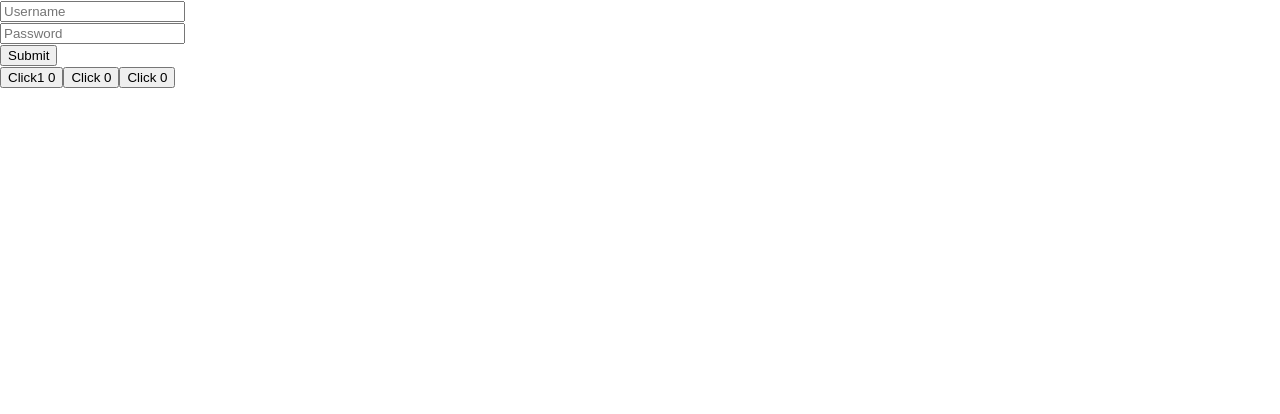
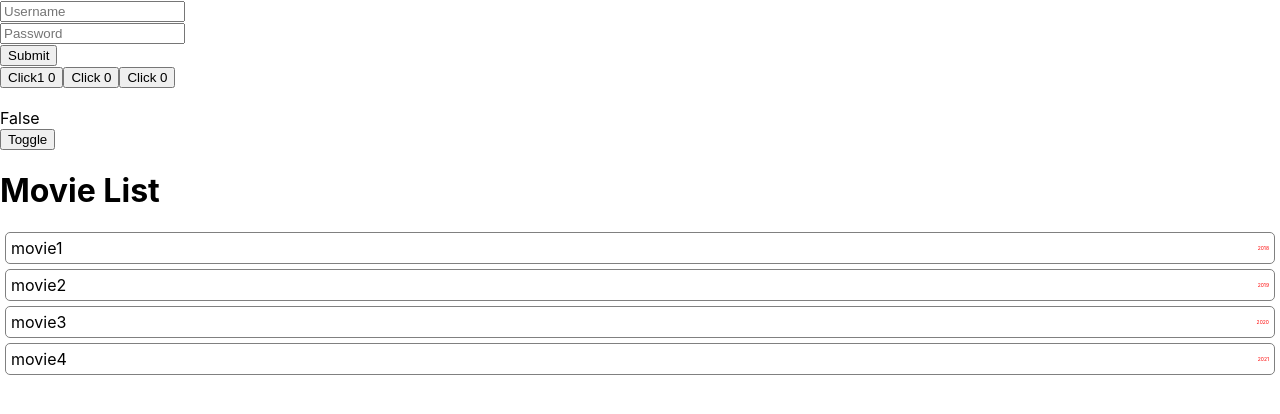
Before and after one commit to hasuikhs/react, a React (Create React App) app in the folder Basic2/blog/: page / in a window 1280 px wide. Shown: the top 414 px of the page. Built offline with nearby package versions, Linux system fonts and the light colour scheme.

Commit message:
210907|Add react repeat component

```diff
--- a/Basic2/blog/src/App.js
+++ b/Basic2/blog/src/App.js
@@ -5,11 +5,14 @@ function App() {
 
   const [username, setUsername] = useState('');
   const [password, setPassword] = useState('');
+  const [condition, setCondition] = useState(false);
 
   const onSubmit = (event) => {
     event.preventDefault();
     alert('submitted');
   };
+
+  const toggle = () => setCondition(!condition);
 
   // useEffect: 화면에서 이벤트가 발생할때 실행됨
   // 특정 변수의 state만 주시하려면 두번째 인자를 array형태로 넣어줌
@@ -21,6 +24,21 @@ function App() {
   useEffect(() => {
     console.log('first rendering');
   }, []);
+
+  const renderCondition = condition ? 'True' : 'False'
+
+  const movies = [
+    { id:1, title: 'movie1', year: 2018 },
+    { id:2, title: 'movie2', year: 2019 },
+    { id:3, title: 'movie3', year: 2020 },
+    { id:4, title: 'movie4', year: 2021 },
+  ];
+
+  const renderMovies = movies.map(movie => {
+    return (
+      <MovieCard key={ movie['id'] } title={ movie['title'] } year={ movie['year'] } />
+    );
+  });
 
   return (
     <div className="App">
@@ -41,8 +59,25 @@ function App() {
       <Counter click="Click1"/>
       <Counter click={ username }/>
       <Counter />
+      <br/>
+      <br/>
+      <div>
+        { renderCondition }
+      </div>
+      <button onClick={ toggle }>Toggle</button>
+      <h1>Movie List</h1>
+      { renderMovies }
     </div>
   );
 }
 
+function MovieCard(props) {
+  return (
+    <div className="movie">
+      <div className="movie-title">{ props['title'] }</div>
+      <div className="movie-year">{ props['year'] }</div>
+    </div>
+  );
+};
+
 export default App;
--- a/Basic2/blog/src/index.css
+++ b/Basic2/blog/src/index.css
@@ -11,3 +11,21 @@ code {
   font-family: source-code-pro, Menlo, Monaco, Consolas, 'Courier New',
     monospace;
 }
+
+.movie {
+  display: flex;
+  align-items: center;
+  border: 1px solid gray;
+  border-radius: 5px;
+  padding: 5px;
+  margin: 5px;
+}
+
+.movie .movie-title {
+  flex-grow: 1;
+}
+
+.movie .movie-year {
+  font-size: 5px;
+  color: red;
+}
```
Also changed, not shown: 2 other files (tests, documents, lock files or other folders).
